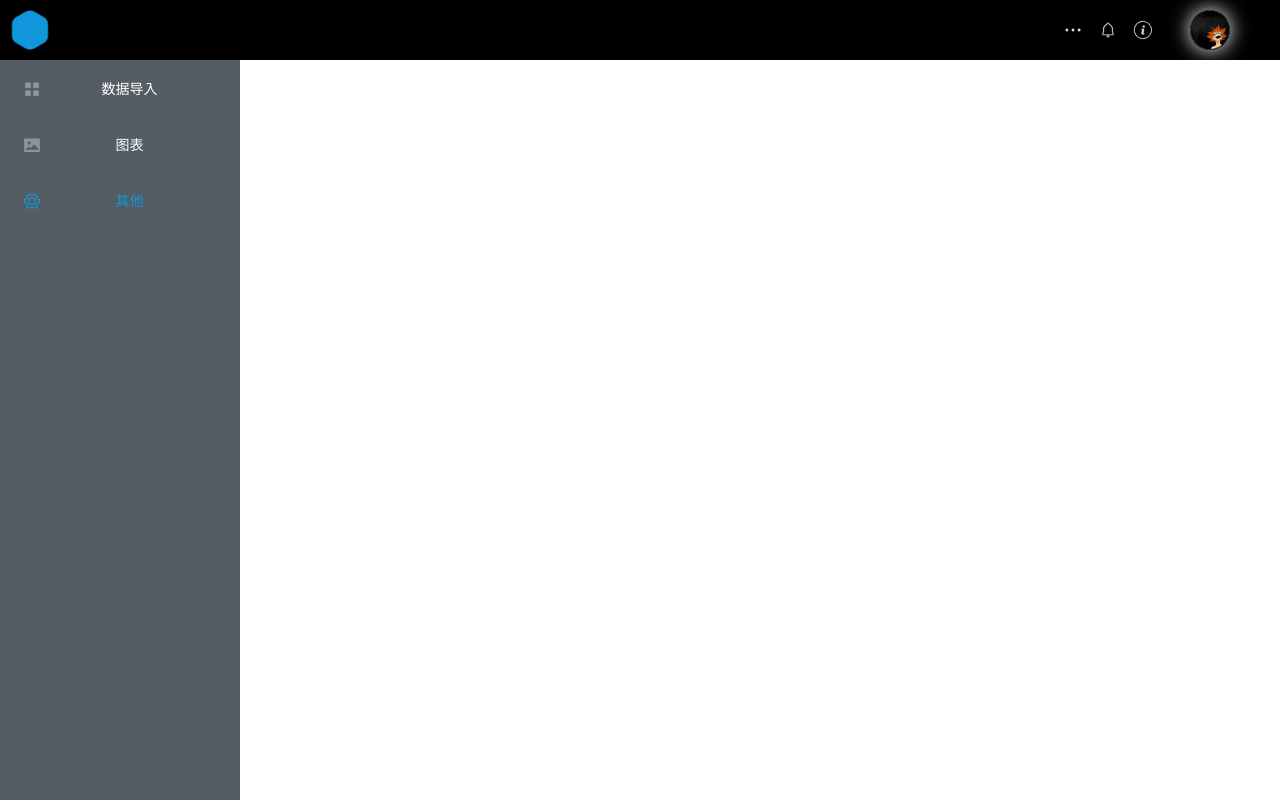
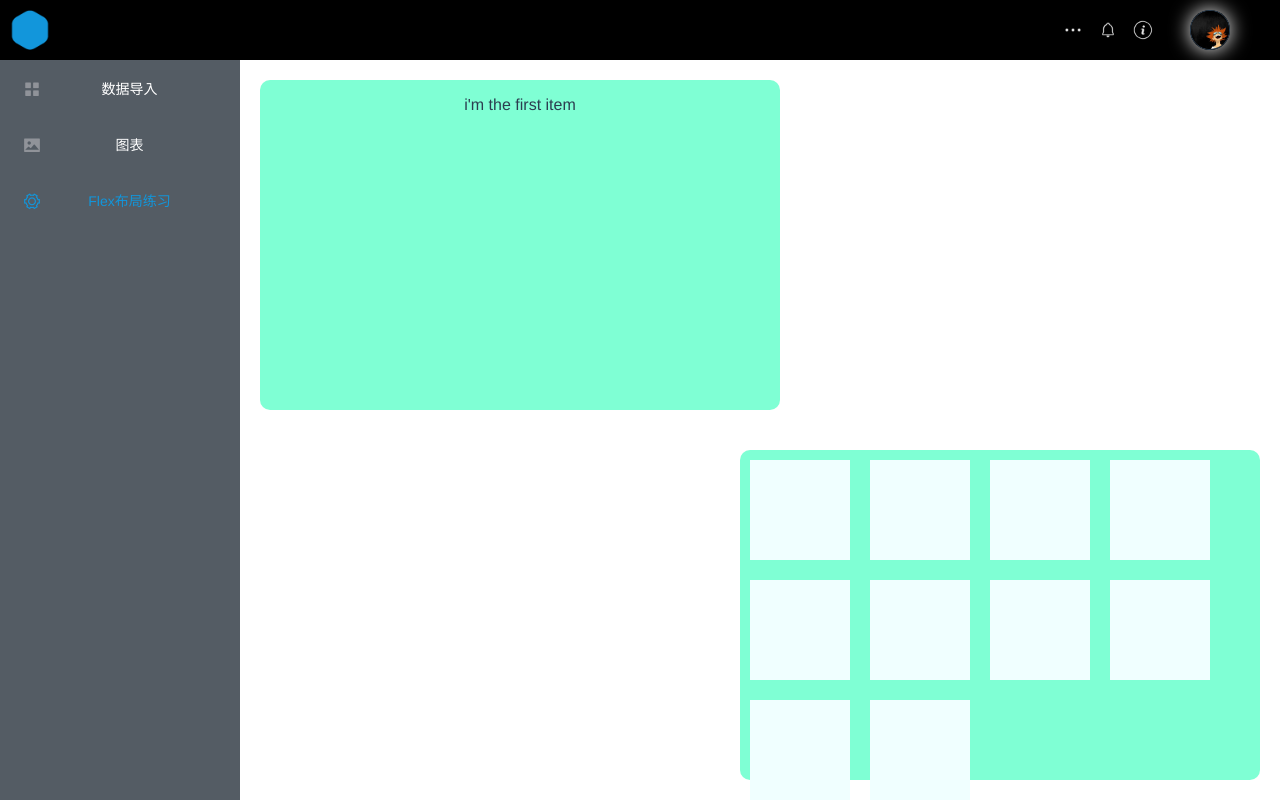
Before and after one commit to xiallyspider/Visualization, a Vue app: page /#/other in a window 1280 px wide. Built offline with nearby package versions, Linux system fonts and the light colour scheme; the HTML template or start-up script is replaced by a standard one.

Commit message:
flex layout

```diff
--- a/src/components/components/SideBar.vue
+++ b/src/components/components/SideBar.vue
@@ -39,7 +39,7 @@ export default {
       }, {
         icon: 'el-icon-setting',
         index: 'other',
-        name: '其他'
+        name: 'Flex布局练习'
       }]
     }
   },
--- /dev/null
+++ b/src/components/view/FlexLayout.vue
@@ -0,0 +1,41 @@
+<template>
+  <div class="flex-layout-wrapper">
+    <div class="flex-item">
+      <p>i'm the first item</p>
+    </div>
+    <div class="flex-item end">
+      <div class="flex-ii" v-for="x in 10" :key="x"></div>
+    </div>
+  </div>
+</template>
+<script>
+
+</script>
+
+<style>
+.flex-layout-wrapper {
+  display: flex;
+  flex-direction: column;
+  height: 100%;
+  width: 100%;
+}
+.flex-item {
+  height: calc(50% - 40px);
+  width: 50%;
+  background-color: aquamarine;
+  margin: 20px;
+  border-radius: 10px;
+}
+.end {
+  align-self: flex-end;
+  display: flex;
+  flex-direction: row;
+  flex-wrap: wrap;
+}
+.flex-ii {
+  height: 100px;
+  width: 100px;
+  background-color: azure;
+  margin: 10px;
+}
+</style>
--- a/src/components/view/Other.vue
+++ /dev/null
@@ -1,5 +0,0 @@
-<template>
-  <div>
-    <h2></h2>
-  </div>
-</template>
--- a/src/components/view/Table2Chart.vue
+++ b/src/components/view/Table2Chart.vue
@@ -13,7 +13,6 @@
 </template>
 
 <script>
-
 </script>
 
 <style scoped>
--- a/src/router/index.js
+++ b/src/router/index.js
@@ -22,7 +22,7 @@ export default new Router({
     }, {
       path: '/other',
       name: 'other',
-      component: resolve => require(['../components/view/Other.vue'], resolve)
+      component: resolve => require(['../components/view/FlexLayout.vue'], resolve)
     }]
   }, {
     path: '/login',
```
